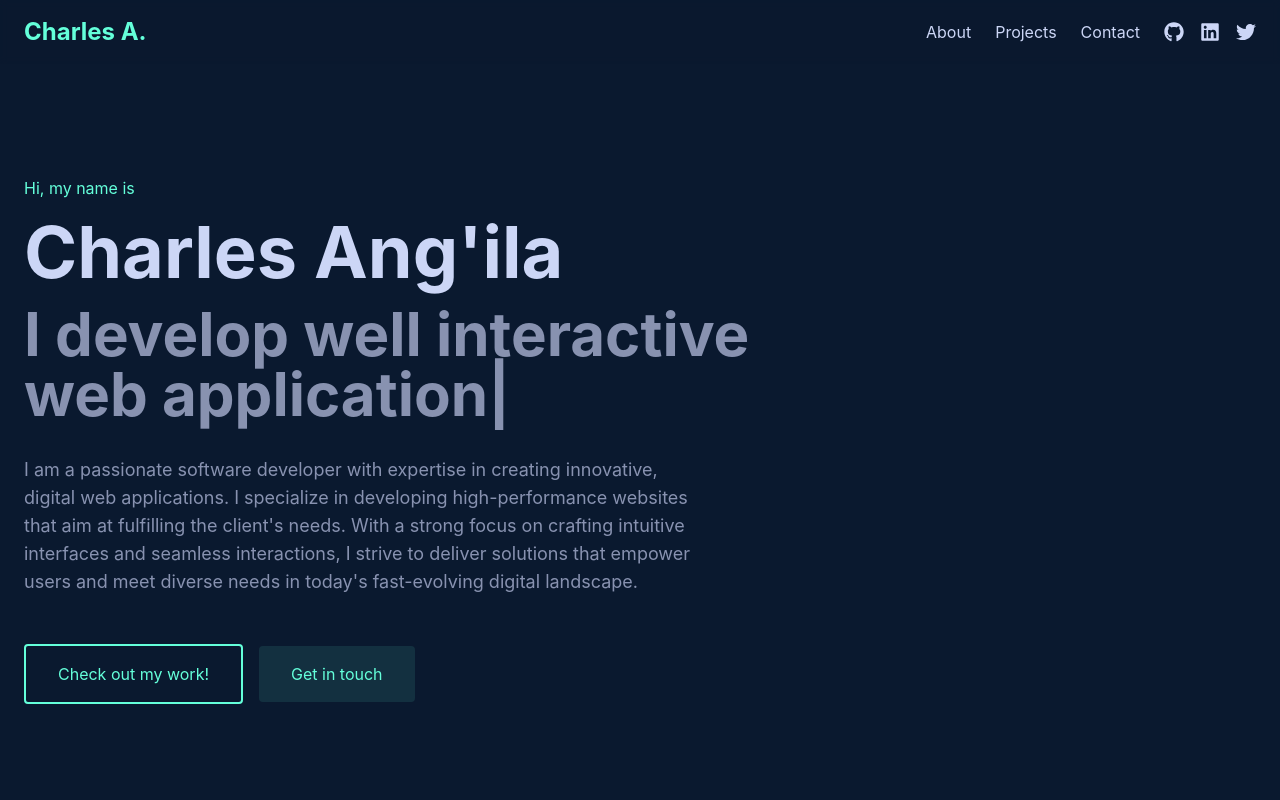
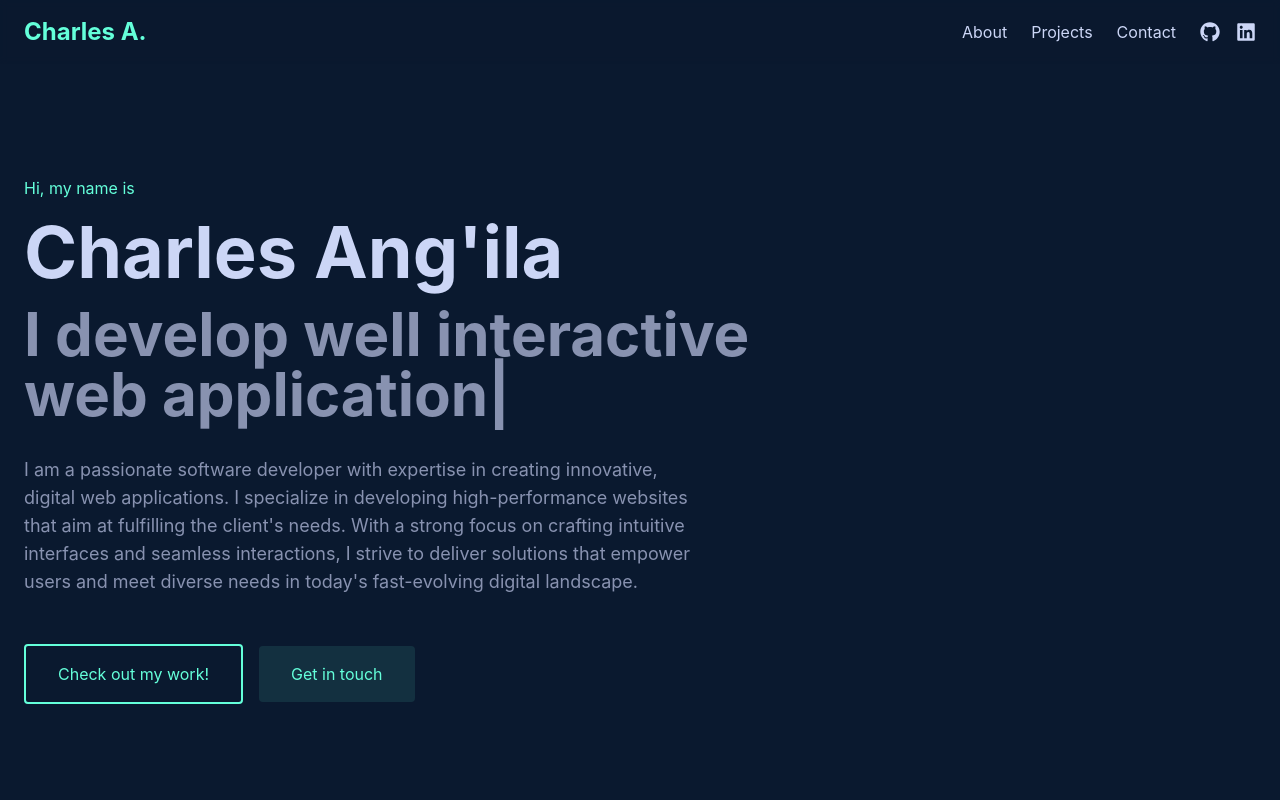
Before and after one commit to Gift-World/my-portfolio, a React (Vite) app: page / in a window 1280 px wide. Shown: the top 800 px of the page. Built offline with nearby package versions, Linux system fonts and the light colour scheme.

Commit message:
removed twitter in header

```diff
--- a/src/components/Header.jsx
+++ b/src/components/Header.jsx
@@ -25,9 +25,7 @@ export default function Header() {
             <a href="https://linkedin.com" target="_blank" rel="noopener noreferrer" className="text-textPrimary hover:text-secondary transition-colors">
               <FaLinkedin size={20} />
             </a>
-            <a href="https://twitter.com" target="_blank" rel="noopener noreferrer" className="text-textPrimary hover:text-secondary transition-colors">
-              <FaTwitter size={20} />
-            </a>
+
           </div>
         </nav>
       </div>
```
